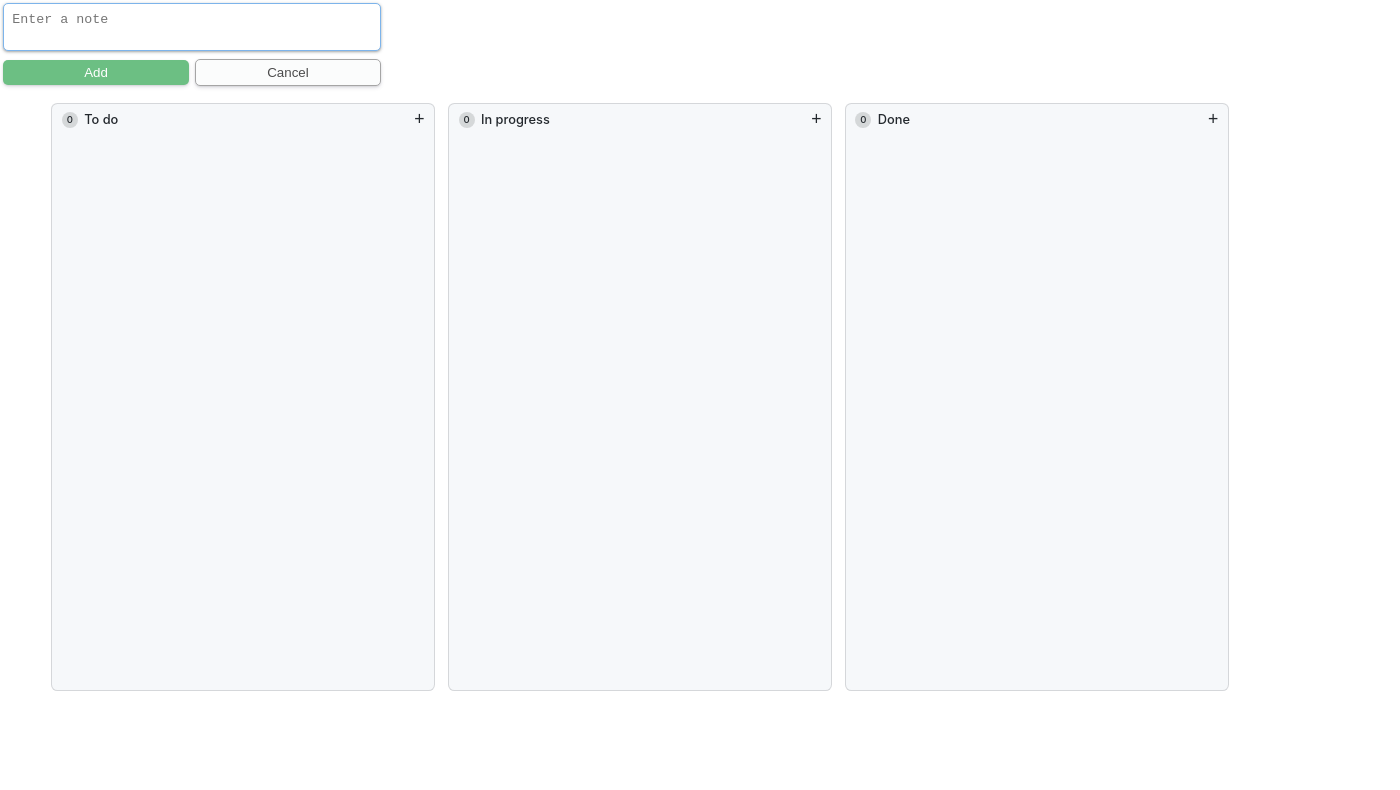
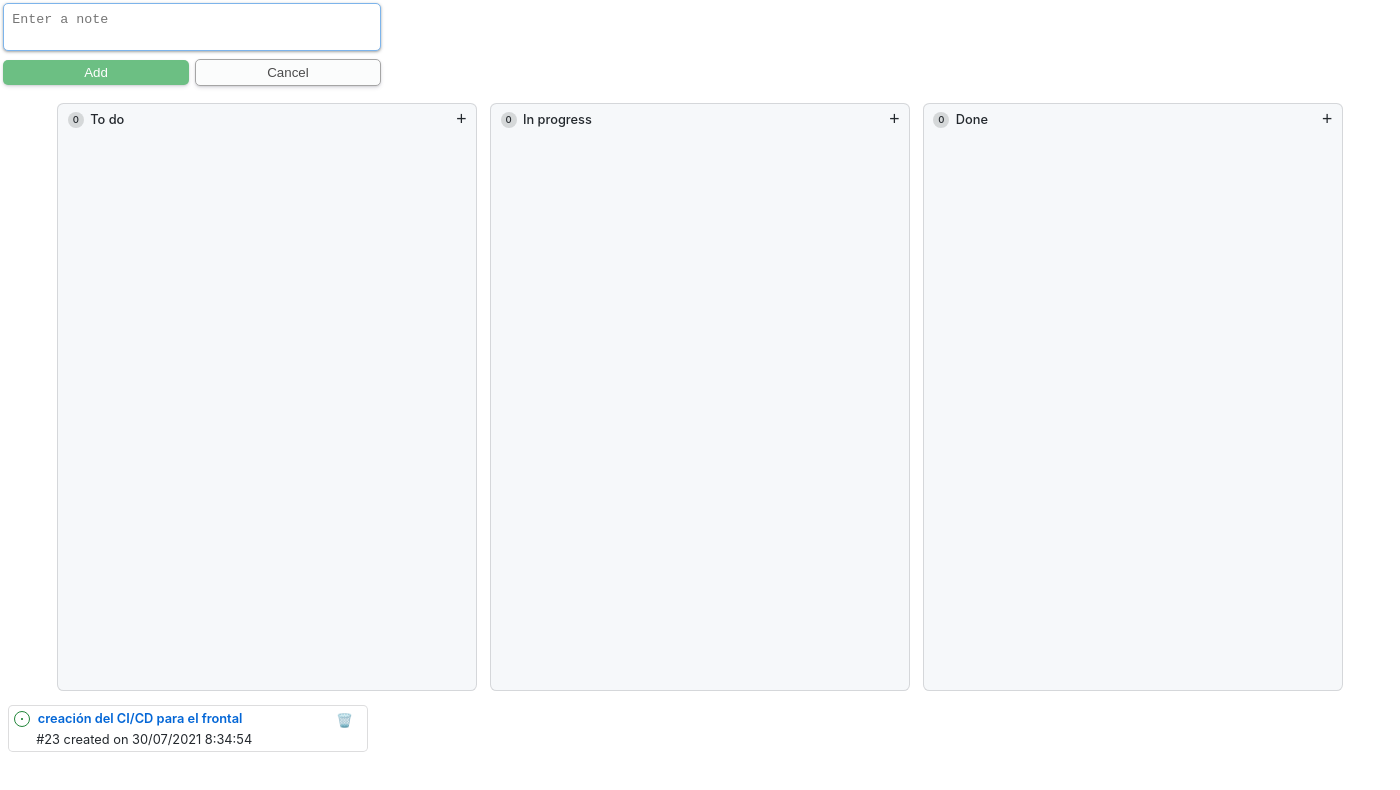
Before and after one commit to ivsp/kanban-board, a React (Create React App) app: page / in a window 1280 px wide. Shown: the top 790 px of the page, 1400 px wide, since content can reach past the window. Built offline with nearby package versions, Linux system fonts and the light colour scheme.

Commit message:
individual card css

```diff
--- a/src/App.js
+++ b/src/App.js
@@ -1,12 +1,15 @@
 import "./App.css";
 import AddCard from "./components/add-card/addcard";
 import AllColumns from "./components/all-columns";
+import Card from "./components/card";
+import Column from "./components/column/column";
 
 function App() {
   return (
     <div className="App">
       <AddCard></AddCard>
       <AllColumns></AllColumns>
+      <Card></Card>
     </div>
   );
 }
--- a/src/components/all-columns/style.css
+++ b/src/components/all-columns/style.css
@@ -2,4 +2,5 @@
     display: flex;
     height: 75vh;
     justify-content: center;
+    width: 1400px;
 }
--- /dev/null
+++ b/src/components/card/index.jsx
@@ -0,0 +1,28 @@
+import "./style.css";
+
+function Card() {
+  return (
+    <article className="card">
+      <div className="card__main-info">
+
+        <div className="card__title-container">
+
+          <div className="card__progress-icon">
+            <div className="card__progress-icon--status"></div>
+          </div>
+
+          <p className="card__title">creación del CI/CD para el frontal</p>
+
+        </div>
+
+        <div className="card__creation-info">
+          <p className="card__creation-date">#23 created on 30/07/2021 8:34:54</p>
+        </div>
+
+      </div>
+      <button className="card__delete-icon">🗑️</button>
+    </article>
+  );
+}
+
+export default Card;
--- /dev/null
+++ b/src/components/card/style.css
@@ -0,0 +1,72 @@
+.card {
+    margin: .5rem;
+    padding: .3rem;
+    width: 360px;
+    background-color: white;
+    border: 1px solid var(--grey-border);
+    border-radius: .3rem;
+    display: flex;
+    flex-direction: row;
+    justify-content: space-between;
+}
+
+.card__main-info {
+    display: flex;
+    flex-direction: column;
+    gap: .3rem;
+    width: auto;
+}
+
+/* progress icon */
+.card__progress-icon {
+    border: 1px solid var(--green-progress);
+    width: 1rem;
+    height: 1rem;
+    border-radius: 50%;
+    display: flex;
+    justify-content: center;
+    align-items: center;
+}
+
+.card__progress-icon--status {
+
+    width: .1rem;
+    height: .1rem;
+    border-radius: 50%;
+    background-color: var(--green-progress);
+}
+
+/* card title */
+
+.card__title-container {
+    display: flex;
+    flex-direction: row;
+    gap: .5rem;
+    align-items: center;
+}
+
+.card__title {
+    color: var(--blue);
+    font-size: .8rem;
+    font-weight: 600;
+}
+
+/* creation date */
+
+.card__creation-date {
+    color: var(--dark-grey);
+    font-size: .8rem;
+    margin-left: 1.4rem;
+}
+
+/* trashcan icon */
+.card__delete-icon {
+    margin-right: .5rem;
+    border: none;
+    background-color: white;
+    width: 1.2rem;
+    height: 1.2rem;
+}
+.card__delete-icon:hover {
+    cursor: pointer;
+}
```
